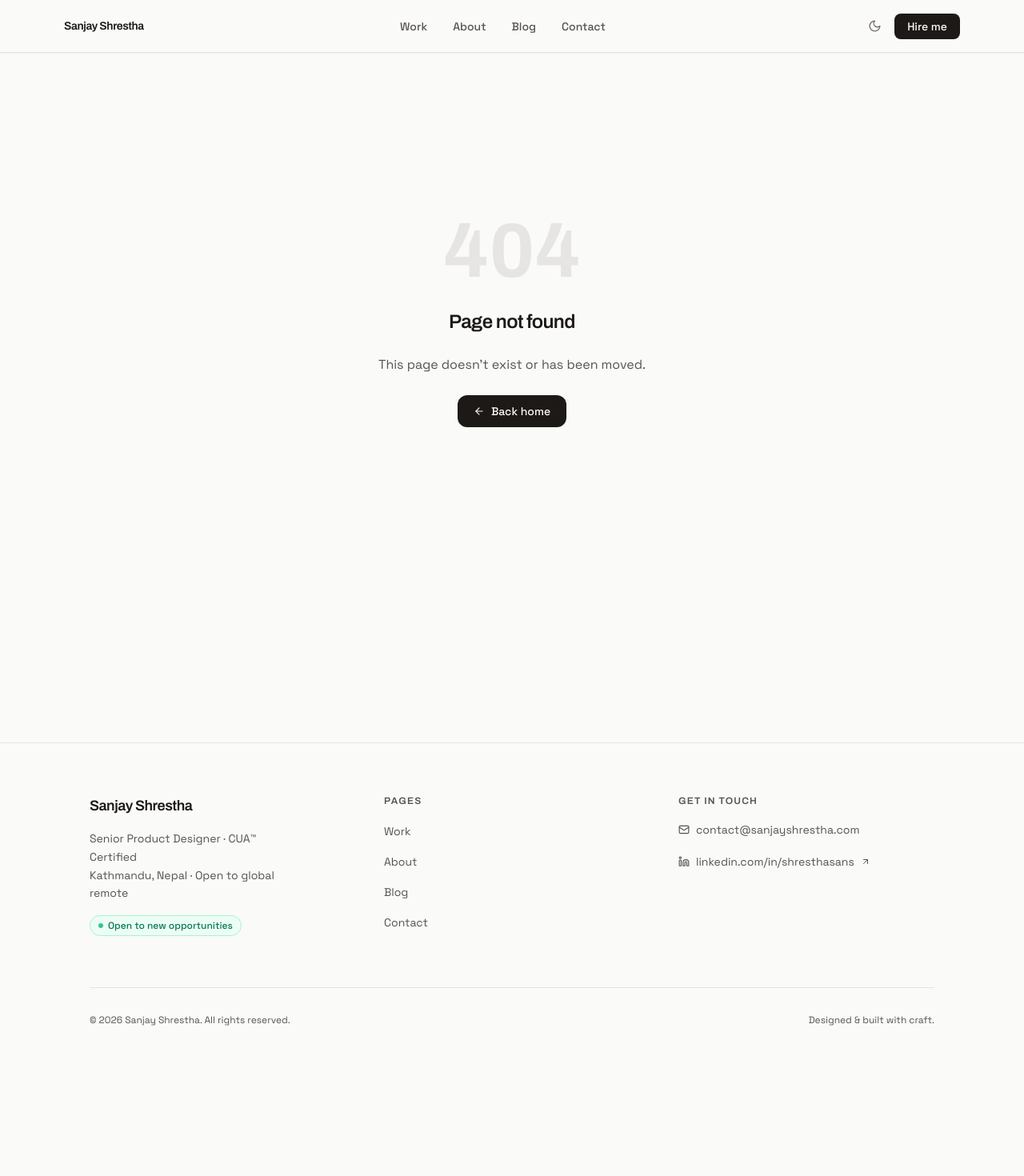
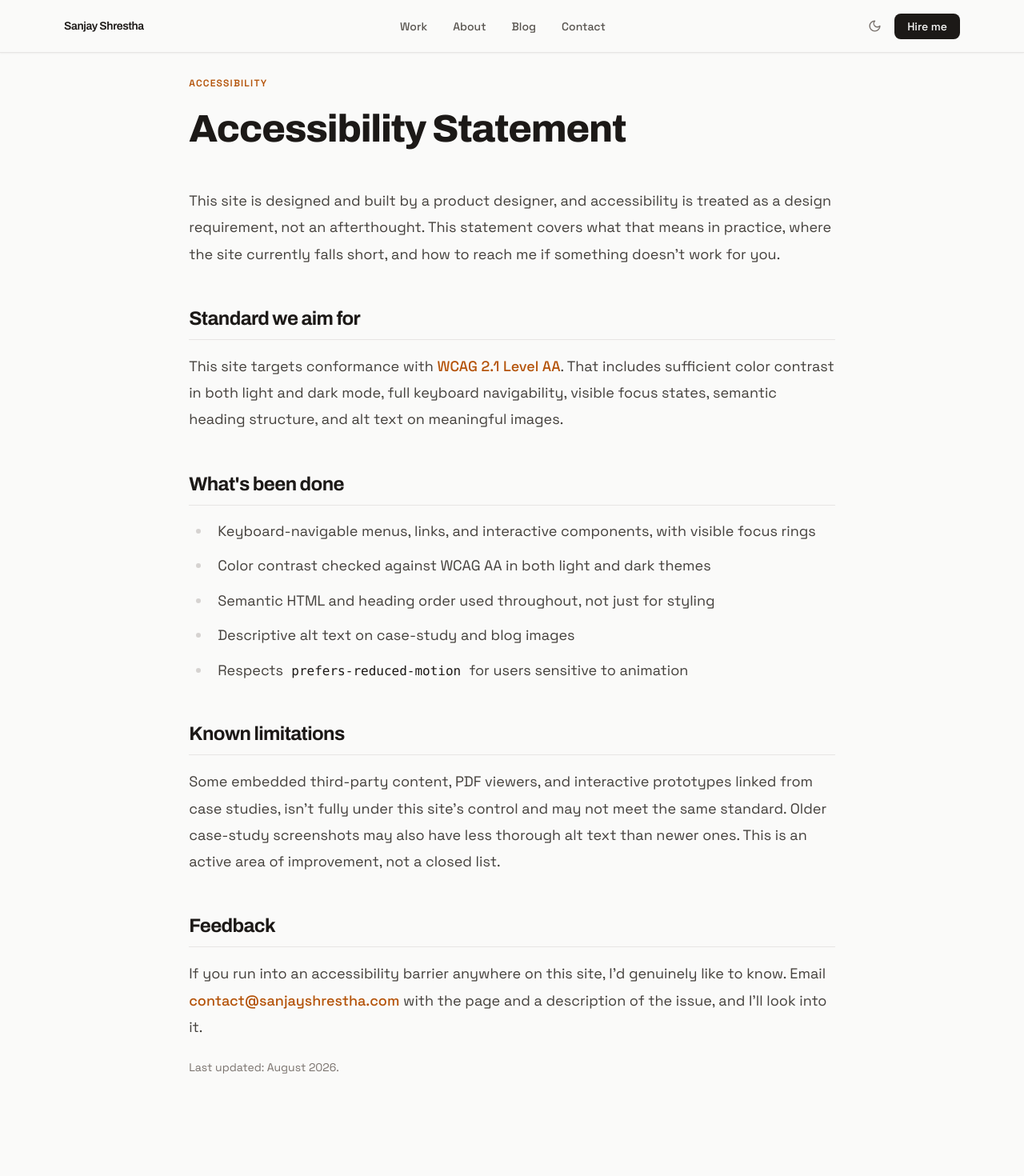
Before and after one commit to shresthasans/nextjs-portfolio, a Next.js app: page /accessibility in a window 1280 px wide. Before the commit this address had no page. Shown: the top 1470 px of the page at 80% size. Before the commit the page ends 1347 px from the top, so only its background shows below. Built offline with nearby package versions, Linux system fonts and the light colour scheme.

Commit message:
Add accessibility statement page
Not linked from nav, but live at /accessibility and included in the
sitemap. Covers the WCAG 2.1 AA target, what's already in place, known
gaps, and a feedback contact.

Co-Authored-By: Claude Sonnet 5 <noreply@anthropic.com>

```diff
--- /dev/null
+++ b/app/accessibility/page.tsx
@@ -0,0 +1,85 @@
+import type { Metadata } from 'next'
+import AnimatedSection from '@/components/AnimatedSection'
+
+export const metadata: Metadata = {
+  title: 'Accessibility Statement',
+  description:
+    "Sanjay Shrestha's accessibility statement: the standards this site aims to meet, known limitations, and how to report an issue.",
+  openGraph: {
+    title: 'Accessibility Statement | Sanjay Shrestha',
+    description:
+      "The accessibility standards this site aims to meet, known limitations, and how to report an issue.",
+    url: 'https://sanjayshrestha.com/accessibility',
+    images: ['/og-image.jpg'],
+  },
+  twitter: {
+    card: 'summary_large_image',
+    title: 'Accessibility Statement | Sanjay Shrestha',
+    description:
+      "The accessibility standards this site aims to meet, known limitations, and how to report an issue.",
+    images: ['/og-image.jpg'],
+  },
+}
+
+export default function AccessibilityPage() {
+  return (
+    <section className="pt-24 pb-24">
+      <div className="container-portfolio">
+        <AnimatedSection className="max-w-[70ch] mx-auto prose prose-lg prose-stone dark:prose-invert prose-headings:font-heading prose-headings:tracking-tight prose-headings:leading-snug prose-h2:text-2xl prose-h2:mt-12 prose-h2:mb-4 prose-a:text-amber-700 dark:prose-a:text-amber-400 prose-a:no-underline hover:prose-a:underline prose-strong:text-stone-900 dark:prose-strong:text-stone-100">
+          <p className="text-xs font-semibold text-amber-700 dark:text-amber-400 uppercase tracking-widest mb-4 not-prose">
+            Accessibility
+          </p>
+          <h1>Accessibility Statement</h1>
+
+          <p>
+            This site is designed and built by a product designer, and accessibility is treated as a design
+            requirement, not an afterthought. This statement covers what that means in practice, where the
+            site currently falls short, and how to reach me if something doesn&apos;t work for you.
+          </p>
+
+          <h2>Standard we aim for</h2>
+          <p>
+            This site targets conformance with{' '}
+            <a
+              href="https://www.w3.org/WAI/WCAG21/quickref/"
+              target="_blank"
+              rel="noopener noreferrer"
+            >
+              WCAG 2.1 Level AA
+            </a>
+            . That includes sufficient color contrast in both light and dark mode, full keyboard
+            navigability, visible focus states, semantic heading structure, and alt text on meaningful
+            images.
+          </p>
+
+          <h2>What&apos;s been done</h2>
+          <ul>
+            <li>Keyboard-navigable menus, links, and interactive components, with visible focus rings</li>
+            <li>Color contrast checked against WCAG AA in both light and dark themes</li>
+            <li>Semantic HTML and heading order used throughout, not just for styling</li>
+            <li>Descriptive alt text on case-study and blog images</li>
+            <li>Respects <code>prefers-reduced-motion</code> for users sensitive to animation</li>
+          </ul>
+
+          <h2>Known limitations</h2>
+          <p>
+            Some embedded third-party content, PDF viewers, and interactive prototypes linked from case
+            studies, isn&apos;t fully under this site&apos;s control and may not meet the same standard.
+            Older case-study screenshots may also have less thorough alt text than newer ones. This is an
+            active area of improvement, not a closed list.
+          </p>
+
+          <h2>Feedback</h2>
+          <p>
+            If you run into an accessibility barrier anywhere on this site, I&apos;d genuinely like to know.
+            Email{' '}
+            <a href="mailto:contact@sanjayshrestha.com">contact@sanjayshrestha.com</a> with the page and a
+            description of the issue, and I&apos;ll look into it.
+          </p>
+
+          <p className="text-sm text-stone-500 dark:text-stone-400">Last updated: August 2026.</p>
+        </AnimatedSection>
+      </div>
+    </section>
+  )
+}
--- a/app/sitemap.ts
+++ b/app/sitemap.ts
@@ -65,6 +65,12 @@ export default function sitemap(): MetadataRoute.Sitemap {
       changeFrequency: 'yearly',
       priority: 0.5,
     },
+    {
+      url: `${BASE_URL}/accessibility`,
+      lastModified: fileLastModified('app', 'accessibility', 'page.tsx'),
+      changeFrequency: 'yearly',
+      priority: 0.3,
+    },
   ]
 
   const workRoutes: MetadataRoute.Sitemap = allWork.map((work) => ({
```
